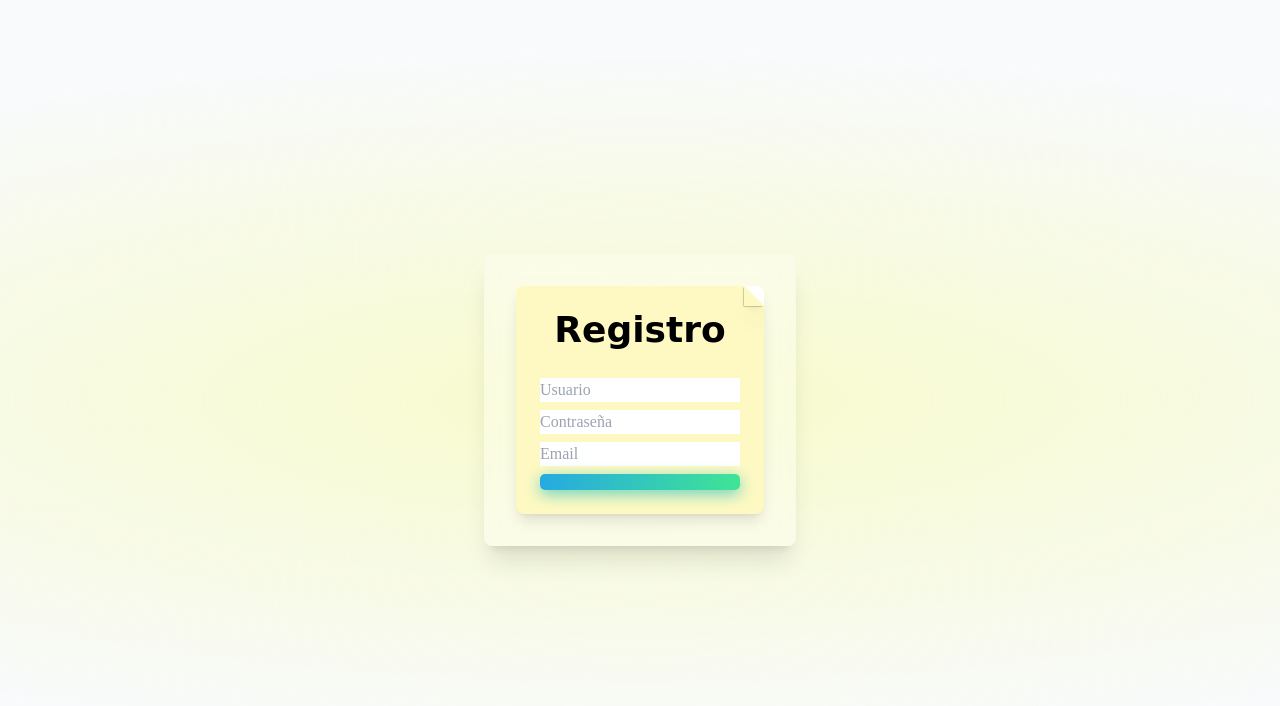
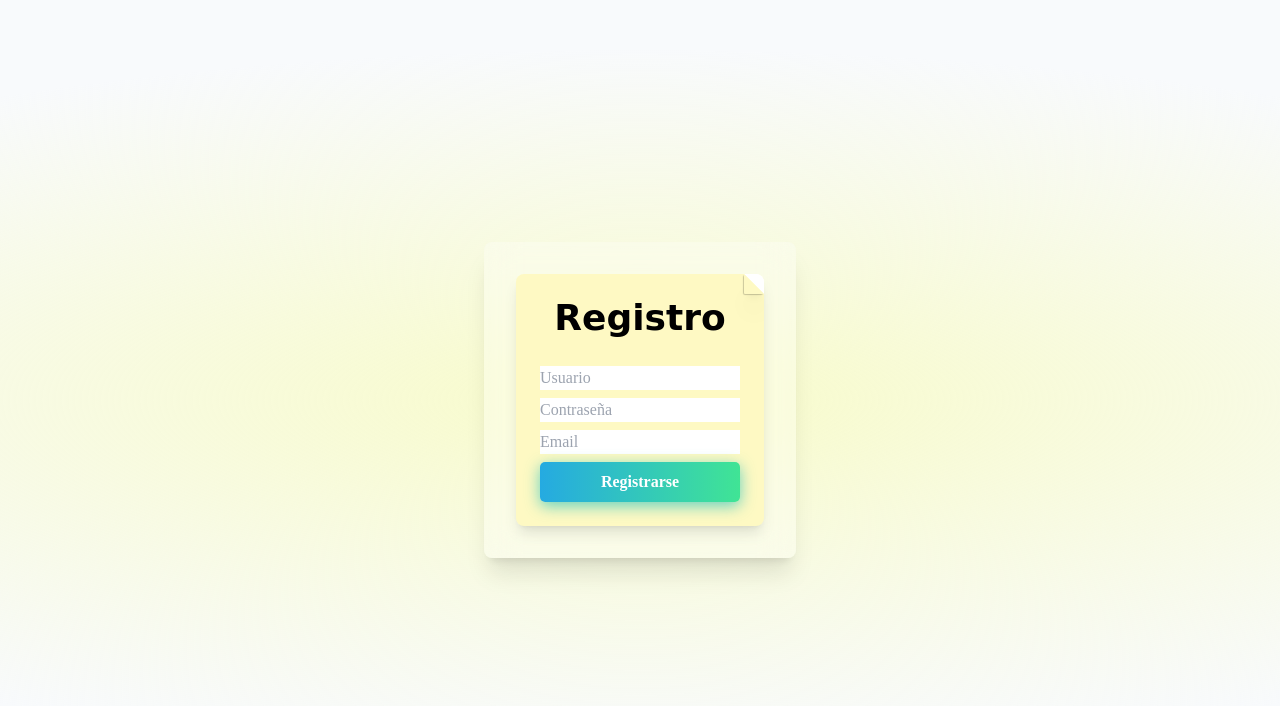
Before and after one commit to LautaRB/Todo-list-Front, a React (Vite) app: page /register in a window 1280 px wide. Shown: the top 706 px of the page. Built offline with nearby package versions, Linux system fonts and the light colour scheme; a web font is replaced by a local one.

Commit message:
pequeñisimo fix button Register

```diff
--- a/src/Pages/Register.tsx
+++ b/src/Pages/Register.tsx
@@ -7,7 +7,7 @@ export const Register = () => {
 		<div className="grid place-items-center h-screen w-11/12 m-auto lg:w-5/6">
 			<section className="section-container flex flex-col items-center justify-center h-70">
 				<StickyNote color="yellow">
-					<Form title="Registro" buttonText="Registrarse">
+					<Form title="Registro" submitText="Registrarse">
 						<Input type="text" placeholder="Usuario" required />
 						<Input type="password" placeholder="Contraseña" required />
 						<Input type="text" placeholder="Email" required />
```
